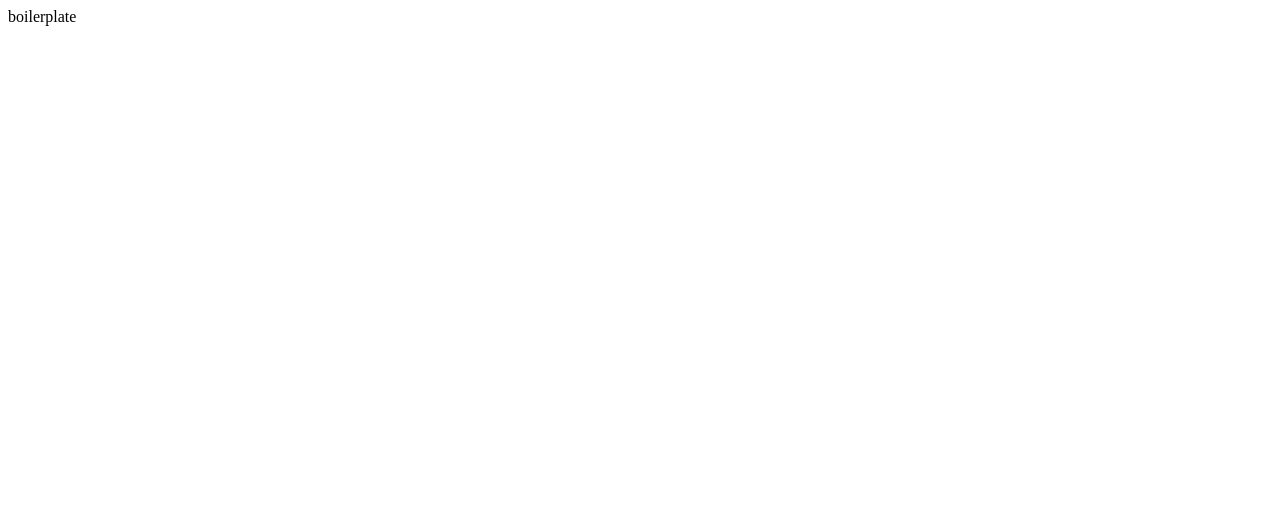
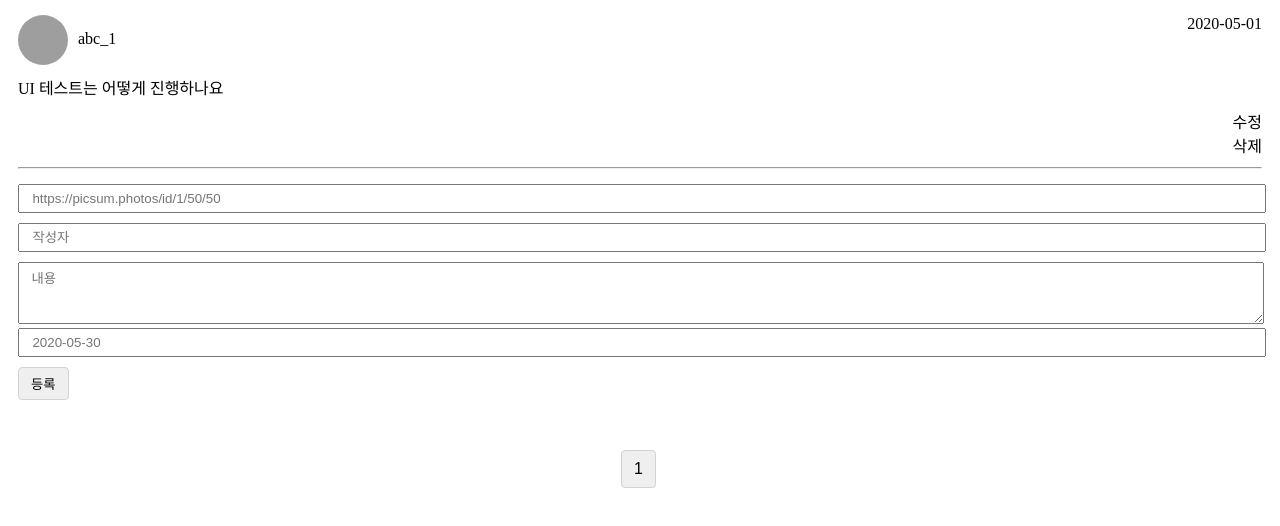
Before and after one commit to badmaniacs/pre-onboarding-8th-4-1, a React (Create React App) app: page / in a window 1280 px wide. Shown: the top 526 px of the page. Built offline with nearby package versions, Linux system fonts and the light colour scheme; grey boxes are pictures that could not be loaded.

Commit message:
✨ Feat :  Comment 마크업

```diff
--- a/src/App.tsx
+++ b/src/App.tsx
@@ -1,5 +1,11 @@
+import Main from './pages/Main';
+
 const App = () => {
-  return <div>boilerplate</div>;
+  return (
+    <>
+      <Main />
+    </>
+  );
 };
 
 export default App;
--- /dev/null
+++ b/src/components/CommentList.tsx
@@ -0,0 +1,74 @@
+import React, { useEffect, useState } from 'react';
+import styled from 'styled-components';
+
+// 임시 데이터 입니다. 코드 작성시 data 부분을 지워주세요
+const data = [
+  {
+    id: 1,
+    profile_url: 'https://picsum.photos/id/1/50/50',
+    author: 'abc_1',
+    content: 'UI 테스트는 어떻게 진행하나요',
+    createdAt: '2020-05-01',
+  },
+];
+
+const CommentList = () => {
+  return (
+    <>
+      {data.map((comment) => (
+        <Comment key={comment.id}>
+          <img src={comment.profile_url} alt="" />
+
+          {comment.author}
+
+          <CreatedAt>{comment.createdAt}</CreatedAt>
+
+          <Content>{comment.content}</Content>
+
+          <Button>
+            <div>수정</div>
+            <div>삭제</div>
+          </Button>
+
+          <hr />
+        </Comment>
+      ))}
+    </>
+  );
+};
+
+export default CommentList;
+
+const Comment = styled.div`
+  padding: 7px 10px;
+  text-align: left;
+
+  & > img {
+    vertical-align: middle;
+    margin-right: 10px;
+    border-radius: 50%;
+    width: 50px;
+    height: 50px;
+  }
+`;
+
+const CreatedAt = styled.div`
+  float: right;
+  vertical-align: middle;
+`;
+
+const Content = styled.div`
+  margin: 10px 0;
+`;
+
+const Button = styled.div`
+  text-align: right;
+  margin: 10px 0;
+  & > a {
+    margin-right: 10px;
+    padding: 0.375rem 0.75rem;
+    border-radius: 0.25rem;
+    border: 1px solid lightgray;
+    cursor: pointer;
+  }
+`;
--- /dev/null
+++ b/src/components/Form.tsx
@@ -0,0 +1,45 @@
+import React from 'react';
+import styled from 'styled-components';
+
+const Form = () => {
+  return (
+    <FormStyle>
+      <form>
+        <input type="text" name="profile_url" placeholder="https://picsum.photos/id/1/50/50" required />
+        <br />
+        <input type="text" name="author" placeholder="작성자" />
+        <br />
+        <textarea name="content" placeholder="내용" required />
+        <br />
+        <input type="text" name="createdAt" placeholder="2020-05-30" required />
+        <br />
+        <button type="submit">등록</button>
+      </form>
+    </FormStyle>
+  );
+};
+
+const FormStyle = styled.div`
+  & > form {
+    padding: 0 10px;
+    margin-bottom: 50px;
+  }
+  & > form > textarea {
+    padding: 5px 1%;
+    width: 98%;
+    height: 50px;
+  }
+  & > form > input[type='text'] {
+    padding: 5px 1%;
+    width: 98%;
+    margin-bottom: 10px;
+  }
+  & > form > button {
+    padding: 0.375rem 0.75rem;
+    border-radius: 0.25rem;
+    border: 1px solid lightgray;
+    cursor: pointer;
+  }
+`;
+
+export default Form;
--- /dev/null
+++ b/src/components/PageList.tsx
@@ -0,0 +1,35 @@
+import React from 'react';
+import styled from 'styled-components';
+
+const PageList = () => {
+  const pageArray = [1];
+  return (
+    <PageListStyle>
+      {pageArray.map((pageNumber) => (
+        <Page key={pageNumber}>{pageNumber}</Page>
+      ))}
+    </PageListStyle>
+  );
+};
+
+const PageListStyle = styled.div`
+  margin-bottom: 20px;
+  text-align: center;
+`;
+
+const Page = styled.button`
+  padding: 0.375rem 0.75rem;
+  border-radius: 0.25rem;
+  font-size: 1rem;
+  line-height: 1.5;
+  border: 1px solid lightgray;
+  ${({ active }) =>
+    active &&
+    `
+        background: gray;
+        color: #fff;
+  `}
+  margin-right: 3px;
+`;
+
+export default PageList;
--- /dev/null
+++ b/src/pages/Main.tsx
@@ -0,0 +1,16 @@
+import React from 'react';
+import CommentList from '../components/CommentList';
+import Form from '../components/Form';
+import PageList from '../components/PageList';
+
+const Main = () => {
+  return (
+    <>
+      <CommentList />
+      <Form />
+      <PageList />
+    </>
+  );
+};
+
+export default Main;
```
